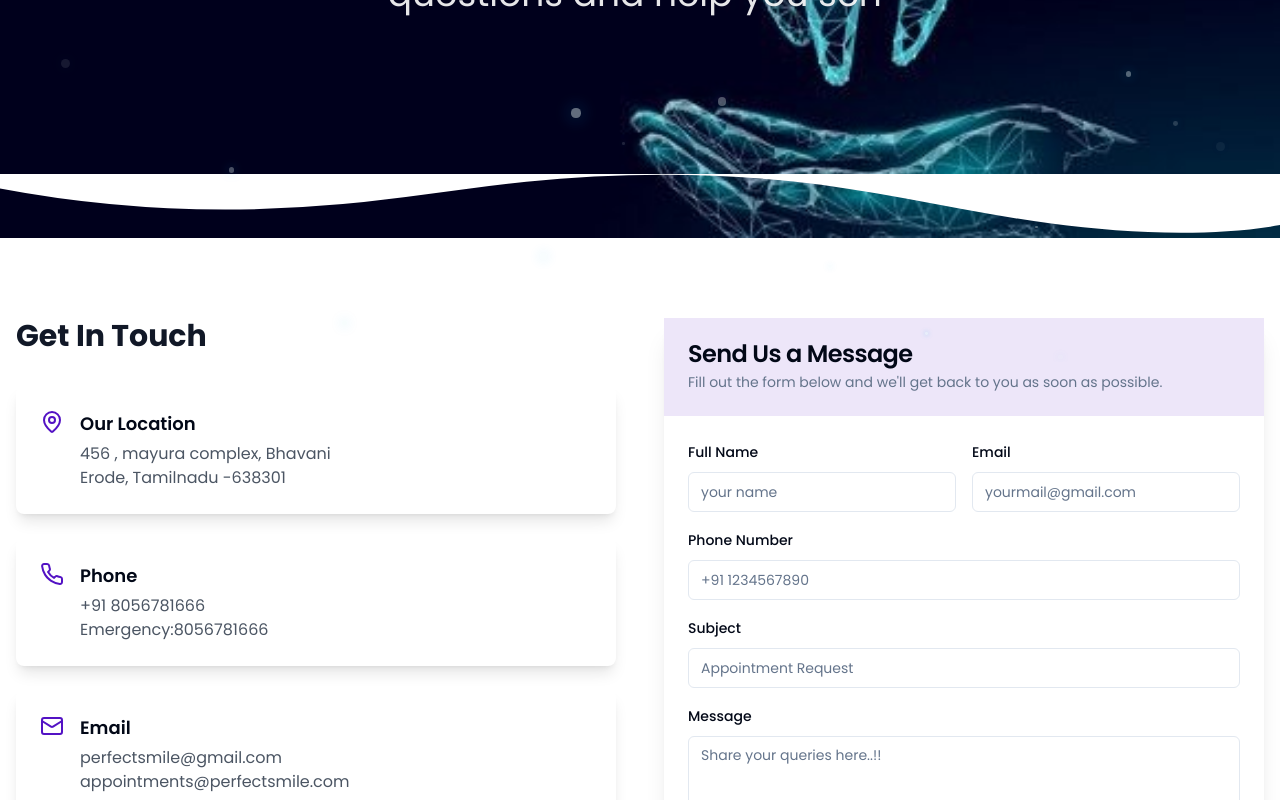
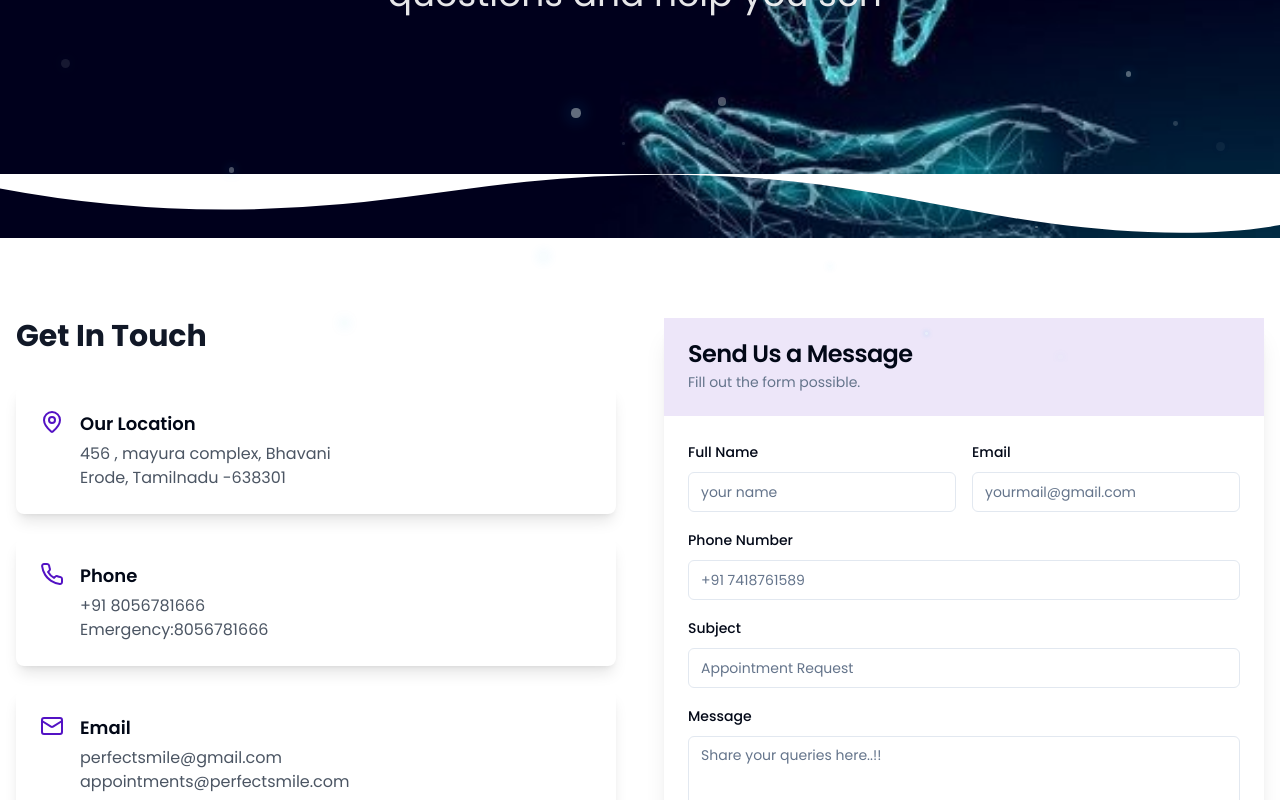
Before and after one commit to Kanikashreesivakumar/Perfect-smile-dental, a Next.js app: page /contact in a window 1280 px wide. Shown: the part 438-1238 px from the top of the page. Built offline with nearby package versions, Linux system fonts and the light colour scheme.

Commit message:
added messages

```diff
--- a/app/contact/page.tsx
+++ b/app/contact/page.tsx
@@ -271,7 +271,7 @@ export default function ContactPage() {
                 <CardHeader className="bg-primary/10 dark:bg-primary-dark/10">
                   <CardTitle>Send Us a Message</CardTitle>
                   <CardDescription>
-                    Fill out the form below and we'll get back to you as soon as possible.
+                    Fill out the form possible.
                   </CardDescription>
                 </CardHeader>
                 <CardContent className="pt-6">
@@ -295,7 +295,7 @@ export default function ContactPage() {
                       <label htmlFor="phone" className="text-sm font-medium">
                         Phone Number
                       </label>
-                      <Input id="phone" type="tel" placeholder="+91 1234567890" />
+                      <Input id="phone" type="tel" placeholder="+91 7418761589" />
                     </div>
 
                     <div className="space-y-2">
```
